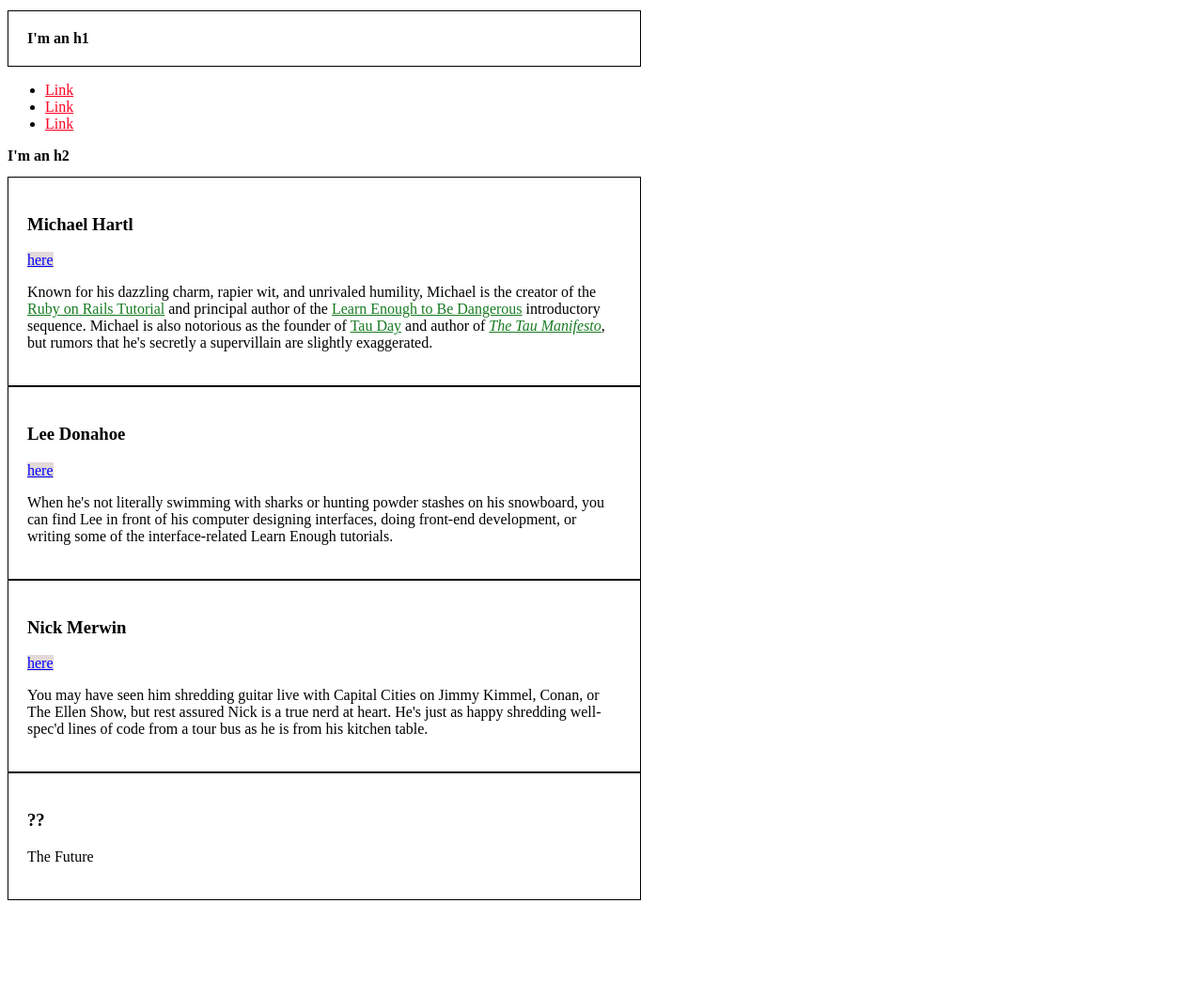
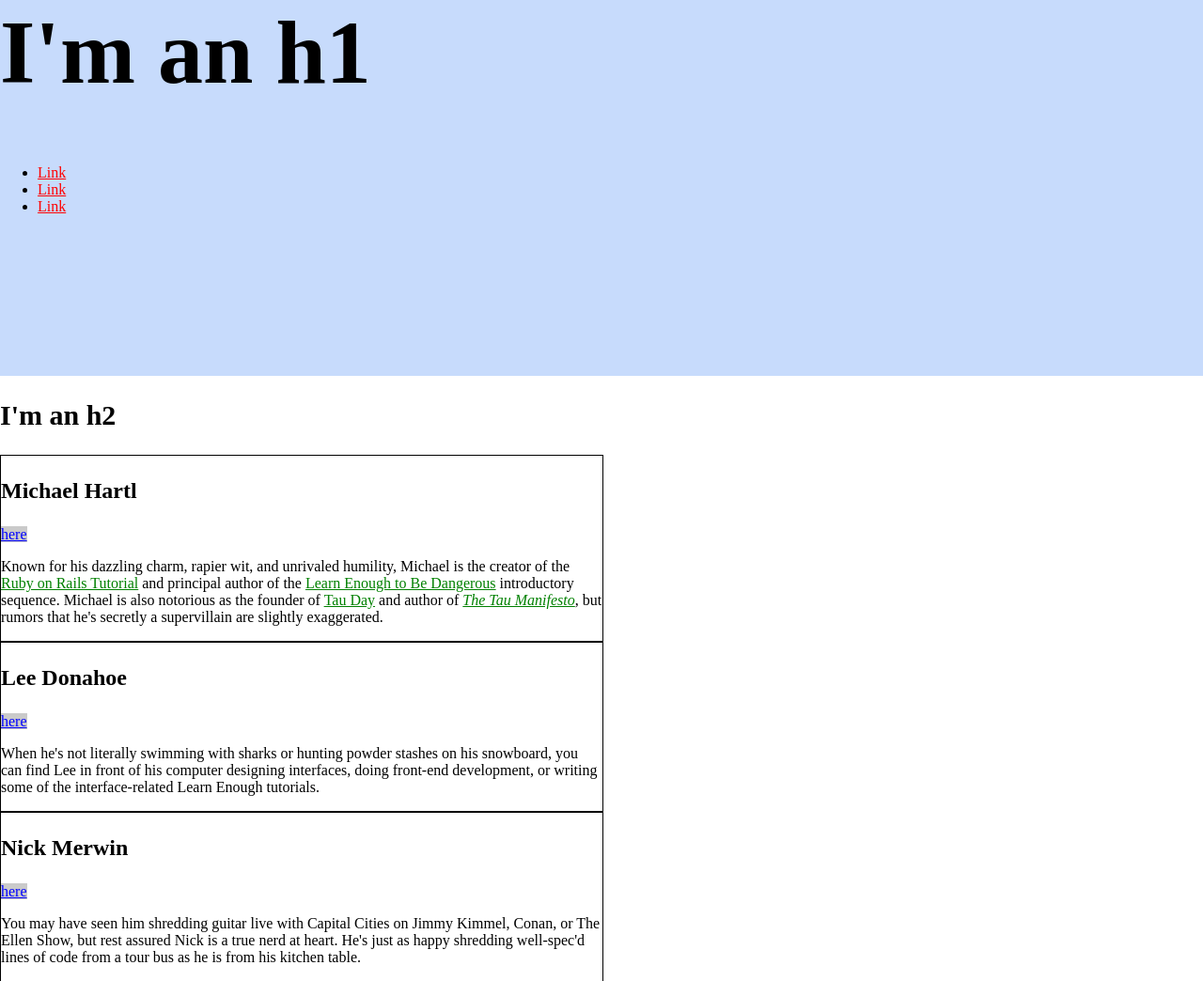
Before and after one commit to Kristescovic/kristescovic.github.io, a plain HTML site: page index.html in a window 1280 px wide. Shown: the top 1044 px of the page at 94% size. Before the commit the page ends 958 px from the top, so only its background shows below. Drawn offline with Linux system fonts and the light colour scheme.

Commit message:
resizing using vh and vw

```diff
--- a/index.html
+++ b/index.html
@@ -5,40 +5,54 @@
     <meta charset="utf-8">
     <style>
        /*GLOBAL STYLES*/
-       body {
-        height: 800px;
+       html,body {
+        margin: 0;
+        padding: 0;
+       }
+       h1 {
+        font-size: 7.5vw;
+        margin-top: 0;
        }
         a {
-          color: #ff0022;
+          color: #f00;
         }
-        /* html{ background: #ff0000;} */
+        h2 {
+          font-size: 30px;
+        }
+        /* HERO SYLES */
+        .full-hero {
+          background-color: #c7dbfc ;
+          height: 50vh;
+        }
         /*SOCIAL STYLES*/
         .social-link{
-          color:#0000ff;
-          background-color: rgb(227, 217, 217);
+          color:blue;
+          background: rgba(150, 150, 150, 0.5)
         }
         /*BIO STYLES*/
         .bio-wrapper{
           font-size: 20px;
-
         }
         .bio-box {
-          border: 1px solid #000000;
+          border: 1px solid black;
           width: 50%;
-          padding: 20px;
           font-size: 1rem;
         }
-        h2 {
+        .bio-box h3 {
+          font-size: 1.5em;
+        }
+        .bio-copy {
           font-size: 1em;
         }
         .bio-copy  a {
-          color: #187b22;
+          color: green;
         }
 
     </style>
   </head>
   <body>
-    <h1 class="bio-box"> I'm an h1</h1>
+    <div class="full-hero hero-home">
+      <h1> I'm an h1</h1>
       <ul>
         <li>
           <a  href="https://example.com/">Link</a>
@@ -50,6 +64,8 @@
           <a href="https://example.com/">Link</a>
         </li>
       </ul>
+    </div>
+
     <h2>I'm an h2</h2>
     <div class="bio-wrapper">
       <div class="bio-box">
```
Lines whose indentation alone changed are shown as unchanged.
